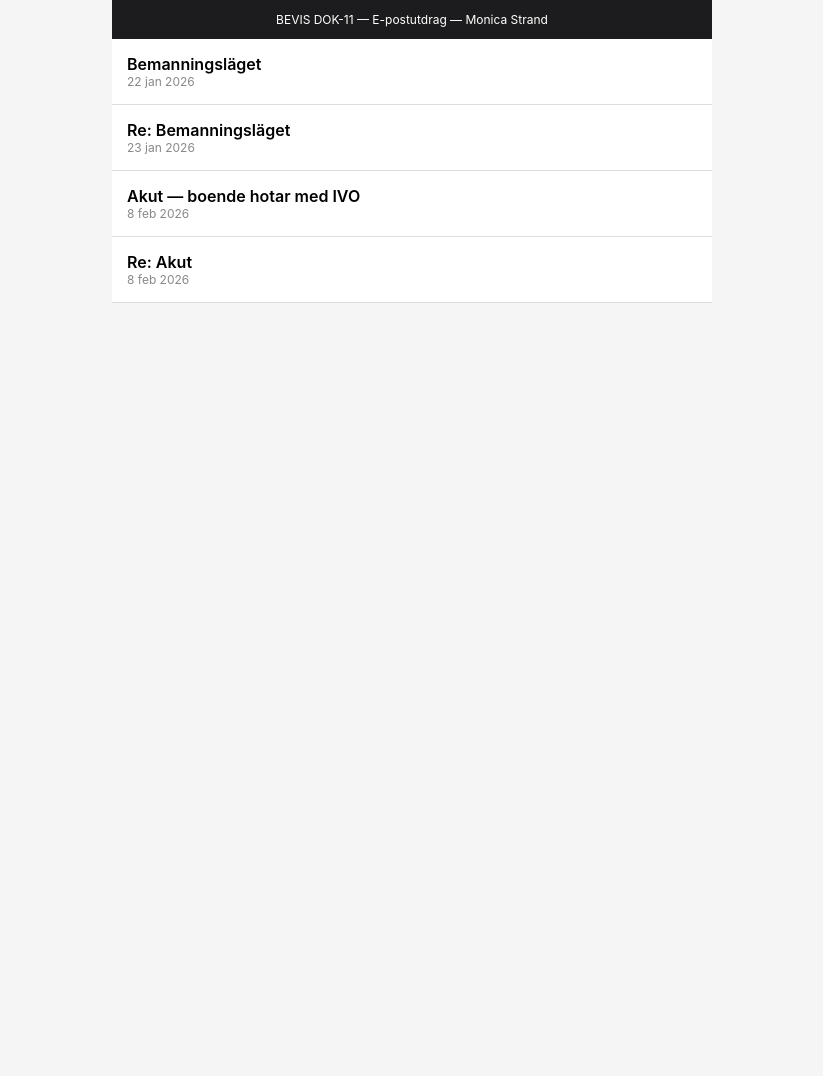
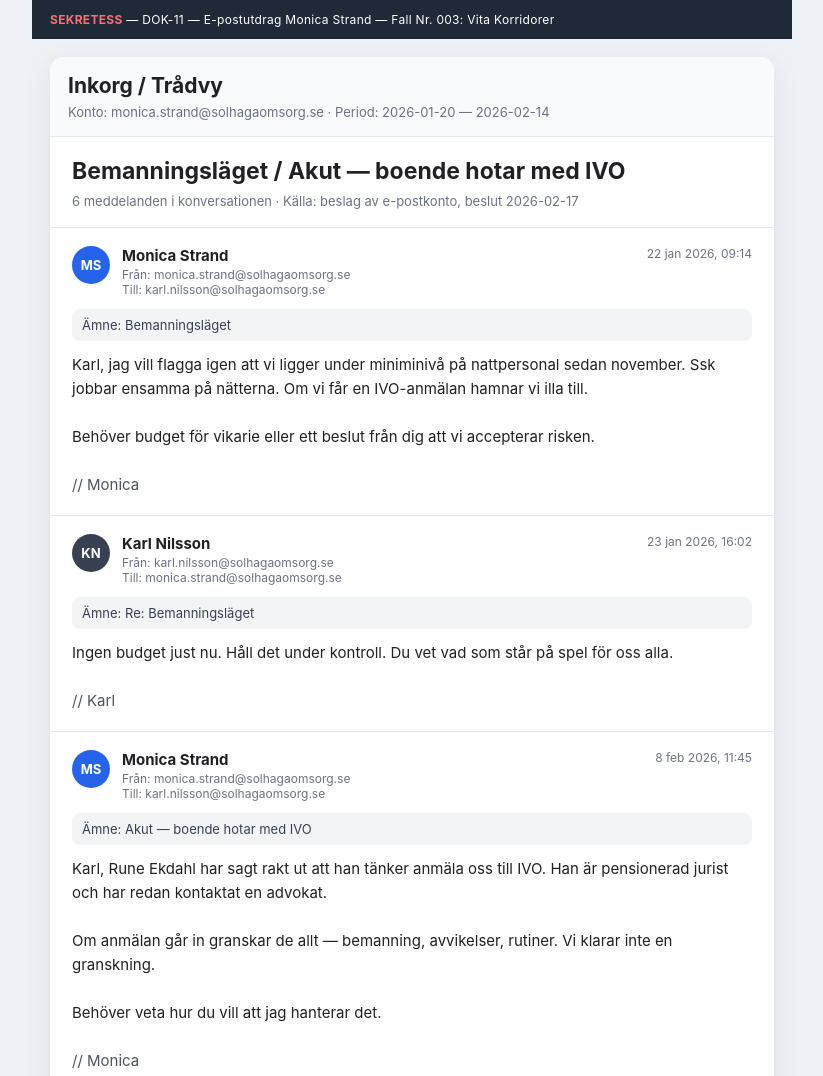
Before and after one commit to ECKIM96123/Skuggarkivet, a plain HTML site: page fall003/epostlista.html in a window 1280 px wide. Shown: the top 1076 px of the page, without its empty margins (228-1051 px from the left). Before the commit the page ends 800 px from the top, so only its background shows below. Drawn offline with Linux system fonts and the light colour scheme.

Commit message:
Revise email layout and styling in epostlista.html
Updated the email thread layout and styles for improved readability and aesthetics.

```diff
--- a/fall003/epostlista.html
+++ b/fall003/epostlista.html
@@ -3,89 +3,273 @@
 <head>
 <meta charset="UTF-8">
 <meta name="viewport" content="width=device-width, initial-scale=1.0">
-<title>E-postutdrag — Monica Strand</title>
+<title>E-posttråd — Monica Strand</title>
 
 <style>
+*{box-sizing:border-box;margin:0;padding:0}
 body{
-    font-family:-apple-system,BlinkMacSystemFont,'Segoe UI',sans-serif;
-    background:#f5f5f5;
-    max-width:600px;
+    font-family:-apple-system,BlinkMacSystemFont,"Segoe UI",Arial,sans-serif;
+    background:#eef1f5;
+    color:#202124;
+    max-width:760px;
     margin:0 auto;
+    min-height:100vh;
 }
 
-.header{
-    background:#1c1c1e;
-    color:white;
-    padding:12px;
-    text-align:center;
+.casebar{
+    background:#1f2937;
+    color:#fff;
+    padding:12px 18px;
     font-size:12px;
+    letter-spacing:.3px;
+}
+.casebar strong{color:#f87171}
+
+.mail-app{
+    background:#fff;
+    margin:18px;
+    border-radius:14px;
+    box-shadow:0 8px 30px rgba(0,0,0,.08);
+    overflow:hidden;
+}
+
+.topbar{
+    padding:16px 18px;
+    border-bottom:1px solid #e5e7eb;
+    background:#f9fafb;
+}
+
+.topbar h1{
+    font-size:21px;
+    margin-bottom:6px;
+}
+
+.topbar p{
+    font-size:13px;
+    color:#6b7280;
+}
+
+.thread-subject{
+    padding:20px 22px 8px;
+    font-size:23px;
+    font-weight:650;
+}
+
+.thread-meta{
+    padding:0 22px 18px;
+    font-size:13px;
+    color:#6b7280;
+    border-bottom:1px solid #e5e7eb;
 }
 
 .email{
-    background:white;
-    padding:15px;
-    border-bottom:1px solid #ddd;
-    cursor:pointer;
+    padding:18px 22px;
+    border-bottom:1px solid #e5e7eb;
 }
 
-.email:hover{background:#f2f2f7}
-
-.subject{font-weight:600}
-.meta{color:#888;font-size:12px}
-
-.full{
-    display:none;
-    padding:15px;
-    background:#fafafa;
+.email-head{
+    display:flex;
+    gap:12px;
+    align-items:flex-start;
+    margin-bottom:12px;
 }
 
-.open .full{display:block}
+.avatar{
+    width:38px;
+    height:38px;
+    border-radius:50%;
+    background:#2563eb;
+    color:#fff;
+    display:flex;
+    align-items:center;
+    justify-content:center;
+    font-weight:700;
+    font-size:13px;
+    flex-shrink:0;
+}
+
+.avatar.karl{background:#374151}
+
+.sender{
+    font-weight:650;
+    font-size:15px;
+}
+
+.address{
+    font-size:12px;
+    color:#6b7280;
+    margin-top:2px;
+}
+
+.date{
+    margin-left:auto;
+    font-size:12px;
+    color:#6b7280;
+    white-space:nowrap;
+}
+
+.subject-line{
+    font-size:13px;
+    color:#374151;
+    background:#f3f4f6;
+    padding:8px 10px;
+    border-radius:8px;
+    margin-bottom:12px;
+}
+
+.body{
+    font-size:15px;
+    line-height:1.6;
+    white-space:pre-line;
+}
+
+.signature{
+    margin-top:12px;
+    color:#4b5563;
+}
+
+.footer{
+    text-align:center;
+    font-size:11px;
+    color:#6b7280;
+    padding:18px;
+}
+
+@media(max-width:600px){
+    .mail-app{margin:0;border-radius:0}
+    .date{display:block;margin-left:0;margin-top:4px}
+    .email-head{align-items:flex-start}
+}
 </style>
 </head>
 
 <body>
 
-<div class="header">
-BEVIS DOK-11 — E-postutdrag — Monica Strand
+<div class="casebar">
+    <strong>SEKRETESS</strong> — DOK-11 — E-postutdrag Monica Strand — Fall Nr. 003: Vita Korridorer
 </div>
 
-<div class="email" onclick="toggle(this)">
-<div class="subject">Bemanningsläget</div>
-<div class="meta">22 jan 2026</div>
-<div class="full">
-Karl, vi ligger under miniminivå på nattpersonal...
-</div>
+<main class="mail-app">
+
+    <section class="topbar">
+        <h1>Inkorg / Trådvy</h1>
+        <p>Konto: monica.strand@solhagaomsorg.se · Period: 2026-01-20 — 2026-02-14</p>
+    </section>
+
+    <div class="thread-subject">Bemanningsläget / Akut — boende hotar med IVO</div>
+    <div class="thread-meta">
+        6 meddelanden i konversationen · Källa: beslag av e-postkonto, beslut 2026-02-17
     </div>
 
-<div class="email" onclick="toggle(this)">
-<div class="subject">Re: Bemanningsläget</div>
-<div class="meta">23 jan 2026</div>
-<div class="full">
-Ingen budget just nu. Håll det under kontroll.
+    <article class="email">
+        <div class="email-head">
+            <div class="avatar">MS</div>
+            <div>
+                <div class="sender">Monica Strand</div>
+                <div class="address">Från: monica.strand@solhagaomsorg.se<br>Till: karl.nilsson@solhagaomsorg.se</div>
             </div>
+            <div class="date">22 jan 2026, 09:14</div>
         </div>
+        <div class="subject-line">Ämne: Bemanningsläget</div>
+        <div class="body">Karl, jag vill flagga igen att vi ligger under miniminivå på nattpersonal sedan november. Ssk jobbar ensamma på nätterna. Om vi får en IVO-anmälan hamnar vi illa till.
 
-<div class="email" onclick="toggle(this)">
-<div class="subject">Akut — boende hotar med IVO</div>
-<div class="meta">8 feb 2026</div>
-<div class="full">
-Rune Ekdahl tänker anmäla oss till IVO...
+Behöver budget för vikarie eller ett beslut från dig att vi accepterar risken.
+
+<span class="signature">// Monica</span></div>
+    </article>
+
+    <article class="email">
+        <div class="email-head">
+            <div class="avatar karl">KN</div>
+            <div>
+                <div class="sender">Karl Nilsson</div>
+                <div class="address">Från: karl.nilsson@solhagaomsorg.se<br>Till: monica.strand@solhagaomsorg.se</div>
             </div>
+            <div class="date">23 jan 2026, 16:02</div>
         </div>
+        <div class="subject-line">Ämne: Re: Bemanningsläget</div>
+        <div class="body">Ingen budget just nu. Håll det under kontroll. Du vet vad som står på spel för oss alla.
 
-<div class="email" onclick="toggle(this)">
-<div class="subject">Re: Akut</div>
-<div class="meta">8 feb 2026</div>
-<div class="full">
-Fixa det. Jag vill inte ha någon anmälan.
+<span class="signature">// Karl</span></div>
+    </article>
+
+    <article class="email">
+        <div class="email-head">
+            <div class="avatar">MS</div>
+            <div>
+                <div class="sender">Monica Strand</div>
+                <div class="address">Från: monica.strand@solhagaomsorg.se<br>Till: karl.nilsson@solhagaomsorg.se</div>
             </div>
+            <div class="date">8 feb 2026, 11:45</div>
         </div>
+        <div class="subject-line">Ämne: Akut — boende hotar med IVO</div>
+        <div class="body">Karl, Rune Ekdahl har sagt rakt ut att han tänker anmäla oss till IVO. Han är pensionerad jurist och har redan kontaktat en advokat.
 
-<script>
-function toggle(el){
-    el.classList.toggle("open");
-}
-</script>
+Om anmälan går in granskar de allt — bemanning, avvikelser, rutiner. Vi klarar inte en granskning.
+
+Behöver veta hur du vill att jag hanterar det.
+
+<span class="signature">// Monica</span></div>
+    </article>
+
+    <article class="email">
+        <div class="email-head">
+            <div class="avatar karl">KN</div>
+            <div>
+                <div class="sender">Karl Nilsson</div>
+                <div class="address">Från: karl.nilsson@solhagaomsorg.se<br>Till: monica.strand@solhagaomsorg.se</div>
+            </div>
+            <div class="date">8 feb 2026, 14:30</div>
+        </div>
+        <div class="subject-line">Ämne: Re: Akut — boende hotar med IVO</div>
+        <div class="body">Fixa det. Jag vill inte ha någon anmälan. Prata med honom.
+
+Det här är ditt ansvar.
+
+<span class="signature">// Karl</span></div>
+    </article>
+
+    <article class="email">
+        <div class="email-head">
+            <div class="avatar">MS</div>
+            <div>
+                <div class="sender">Monica Strand</div>
+                <div class="address">Från: monica.strand@solhagaomsorg.se<br>Till: karl.nilsson@solhagaomsorg.se</div>
+            </div>
+            <div class="date">10 feb 2026, 08:22</div>
+        </div>
+        <div class="subject-line">Ämne: Re: Akut — boende hotar med IVO</div>
+        <div class="body">Har pratat med Ekdahl. Han är inte lätt att övertyga.
+
+Erbjudit extra bemanning på natt från mars men han sa att det inte räcker. Han vill se förändring nu.
+
+Jag jobbar på det.
+
+<span class="signature">// Monica</span></div>
+    </article>
+
+    <article class="email">
+        <div class="email-head">
+            <div class="avatar">MS</div>
+            <div>
+                <div class="sender">Monica Strand</div>
+                <div class="address">Från: monica.strand@solhagaomsorg.se<br>Till: karl.nilsson@solhagaomsorg.se</div>
+            </div>
+            <div class="date">13 feb 2026, 21:08</div>
+        </div>
+        <div class="subject-line">Ämne: Uppdatering</div>
+        <div class="body">Jag tror vi hittar en väg framåt med Ekdahl.
+
+Tar det nästa vecka.
+
+<span class="signature">// Monica</span></div>
+    </article>
+
+</main>
+
+<div class="footer">
+    E-postdata extraherad ur beslagtaget konto · Utredningsenheten — Inlandsregionen · Dnr: UE-IR 2026-0331
+</div>
 
 </body>
 </html>
```
Lines whose indentation alone changed are shown as unchanged.
